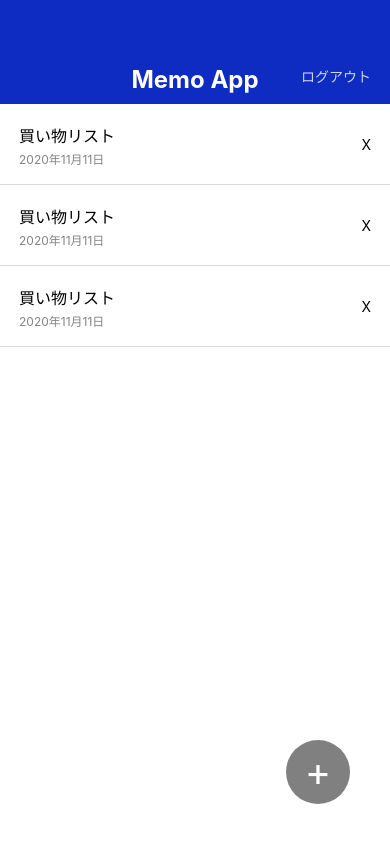
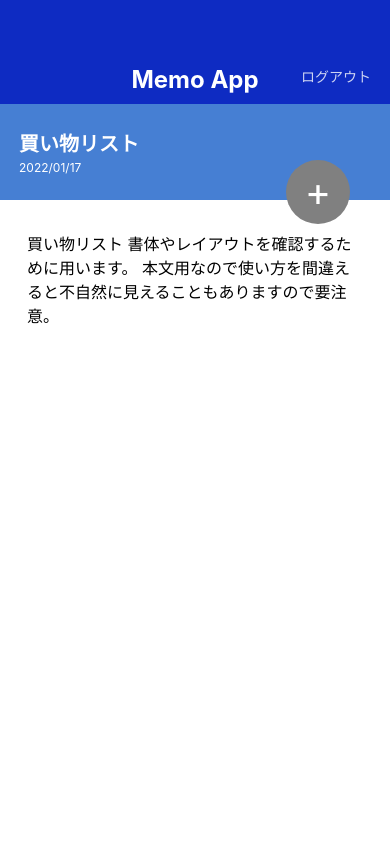
Before and after one commit to RYOTA-EAST/MemoApp, a React Native app: screen / in a window 390 px wide. Built offline with nearby package versions, Linux system fonts and the light colour scheme.

Commit message:
Create MemoDetailScreen

```diff
--- a/App.jsx
+++ b/App.jsx
@@ -2,9 +2,10 @@
 import { StyleSheet } from 'react-native';
 
 import MemoListScreen from './src/screens/MemoListScreen';
+import MemoDetailScreen from './src/screens/MemoDetailScreen';
 
 export default function App() {
   return (
-    <MemoListScreen />
+    <MemoDetailScreen />
   );
 }
--- a/src/components/CircleButton.jsx
+++ b/src/components/CircleButton.jsx
@@ -1,11 +1,11 @@
 import React from 'react';
 import { StyleSheet, Text, View } from 'react-native';
-import { string } from 'prop-types';
+import { string, shape } from 'prop-types';
 
 export default function CircleButton(props) {
-  const { children } = props;
+  const { children, style } = props;
   return(
-  <View style={styles.circleButton}>
+  <View style={[styles.circleButton, style]}>
     <Text style={styles.circleButtonLabel}>{children}</Text>
   </View>
   );
@@ -13,7 +13,12 @@
 
 CircleButton.propTypes = {
   children: string.isRequired,
+  style: shape(),
 }
+
+CircleButton.defaultProps = {
+  style: null,
+};
 
 const styles = StyleSheet.create({
   circleButton: {
--- /dev/null
+++ b/src/screens/MemoDetailScreen.jsx
@@ -0,0 +1,59 @@
+import React from 'react';
+import { View, ScrollView, Text, StyleSheet } from 'react-native';
+import { backgroundColor } from 'react-native/Libraries/Components/View/ReactNativeStyleAttributes';
+
+import AppBar from '../components/AppBar';
+import CircleButton from '../components/CircleButton';
+
+export default function MemoDetailScreen() {
+  return (
+    <View>
+      <AppBar />
+      <View style={styles.memoHeader}>
+        <Text style={styles.memoTitle}>買い物リスト</Text>
+        <Text style={styles.memoDate}>2022/01/17</Text>
+      </View>
+      <ScrollView style={styles.memoBody}>
+        <Text style={styles.memoText}>
+          買い物リスト
+          書体やレイアウトを確認するために用います。
+          本文用なので使い方を間違えると不自然に見えることもありますので要注意。
+        </Text>
+      </ScrollView>
+      <CircleButton style={{ top: 160, bottom: 'auto' }}>+</CircleButton>
+    </View>
+  );
+}
+
+const styles = StyleSheet.create({
+  container: {
+    flex: 1,
+    backgroundColor: '#ffffff',
+  },
+  memoHeader: {
+    backgroundColor: '#467FD3',
+    height: 96,
+    justifyContent: 'center',
+    paddingVertical: 24,
+    paddingHorizontal: 19,
+  },
+  memoTitle: {
+    color: '#ffffff',
+    fontSize: 20,
+    lineHeight: 32,
+    fontWeight: 'bold',
+  },
+  memoDate: {
+    color: '#ffffff',
+    fontSize: 12,
+    lineHeight: 16,
+  },
+  memoBody:{
+    paddingVertical: 32,
+    paddingHorizontal: 27,
+  },
+  memoText:{
+    fontSize: 16,
+    lineHeight: 24,
+  }
+});
```
